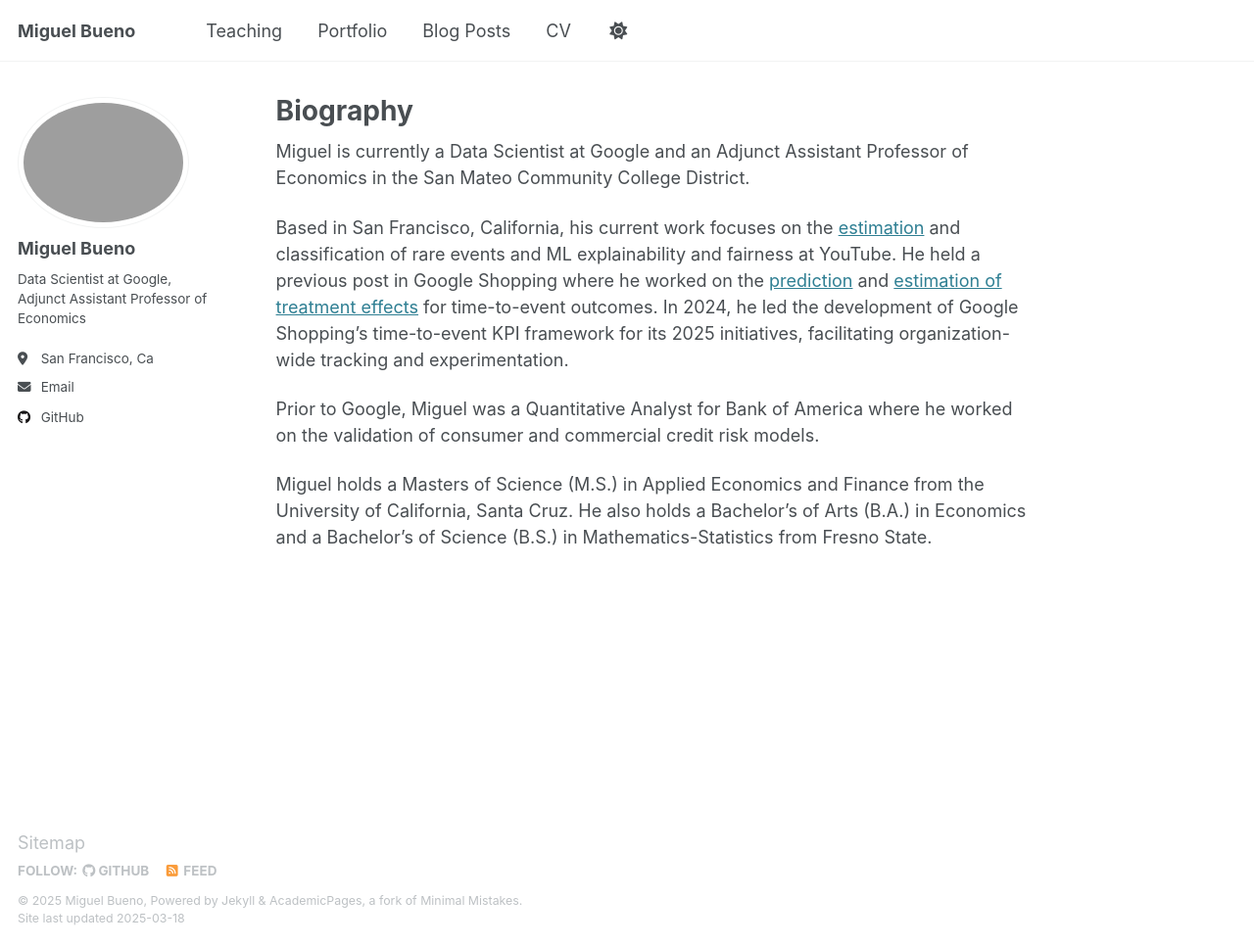
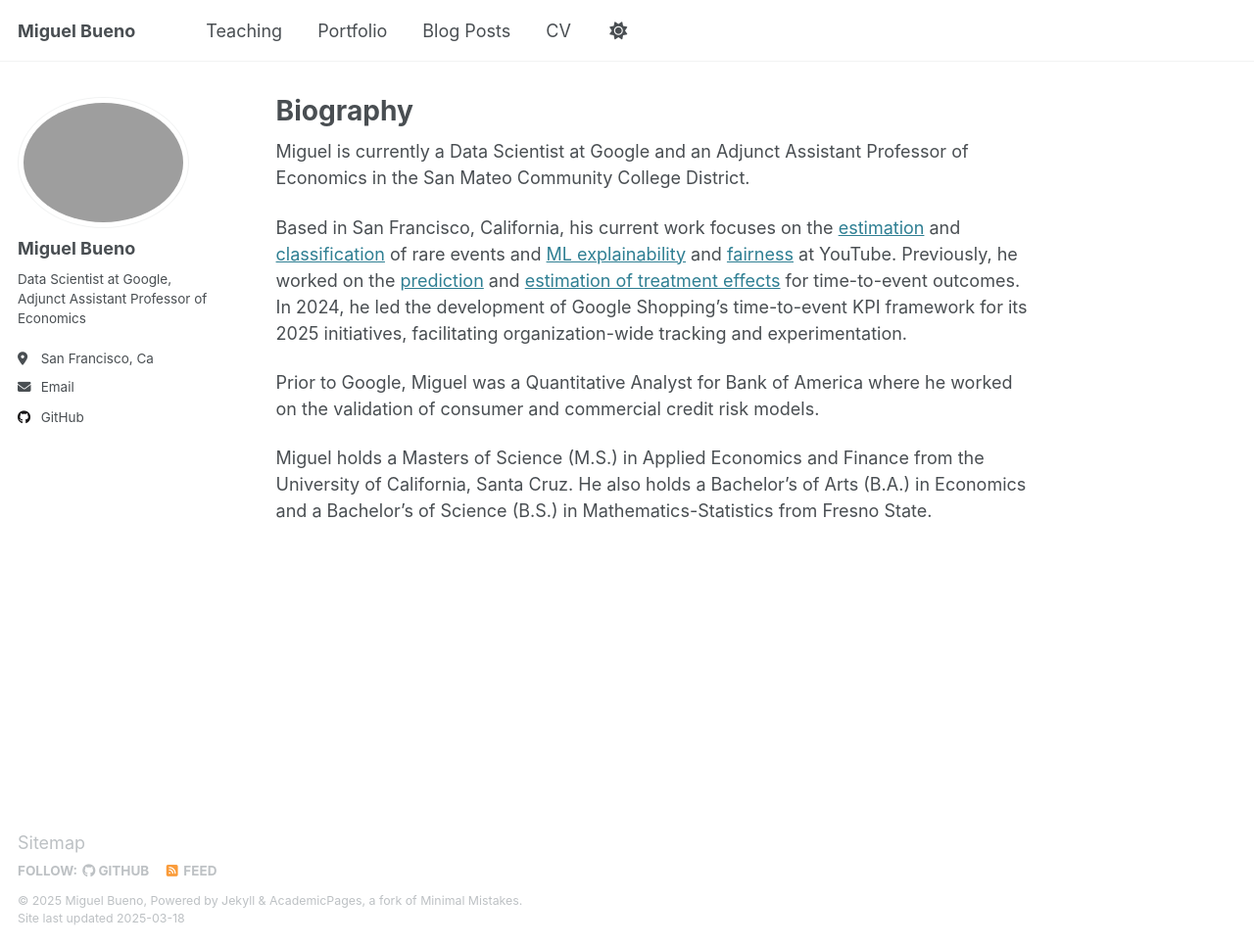
Before and after one commit to miguelbuenogoogle/miguelbuenogoogle.github.io, a Jekyll site: the page built from _pages/about.md, in a window 1280 px wide and 966 px high. Shown: the whole window at 98% size. Built offline with Jekyll 4.4.1, drawn with Linux system fonts in a browser that asks for light colours.

Commit message:
Update about.md

```diff
--- a/_pages/about.md
+++ b/_pages/about.md
@@ -9,7 +9,7 @@ redirect_from:
 
 Miguel is currently a Data Scientist at Google and an Adjunct Assistant Professor of Economics in the San Mateo Community College District.
 
-Based in San Francisco, California, his current work focuses on the [estimation]() and classification of rare events and ML explainability and fairness at YouTube. He held a previous post in Google Shopping where he worked on the [prediction]() and [estimation of treatment effects]() for time-to-event outcomes. In 2024, he led the development of Google Shopping's time-to-event KPI framework for its 2025 initiatives, facilitating organization-wide tracking and experimentation.
+Based in San Francisco, California, his current work focuses on the [estimation]() and [classification]() of rare events and [ML explainability]() and [fairness]() at YouTube. Previously, he worked on the [prediction]() and [estimation of treatment effects]() for time-to-event outcomes. In 2024, he led the development of Google Shopping's time-to-event KPI framework for its 2025 initiatives, facilitating organization-wide tracking and experimentation.
 
 Prior to Google, Miguel was a Quantitative Analyst for Bank of America where he worked on the validation of consumer and commercial credit risk models.
 
```
